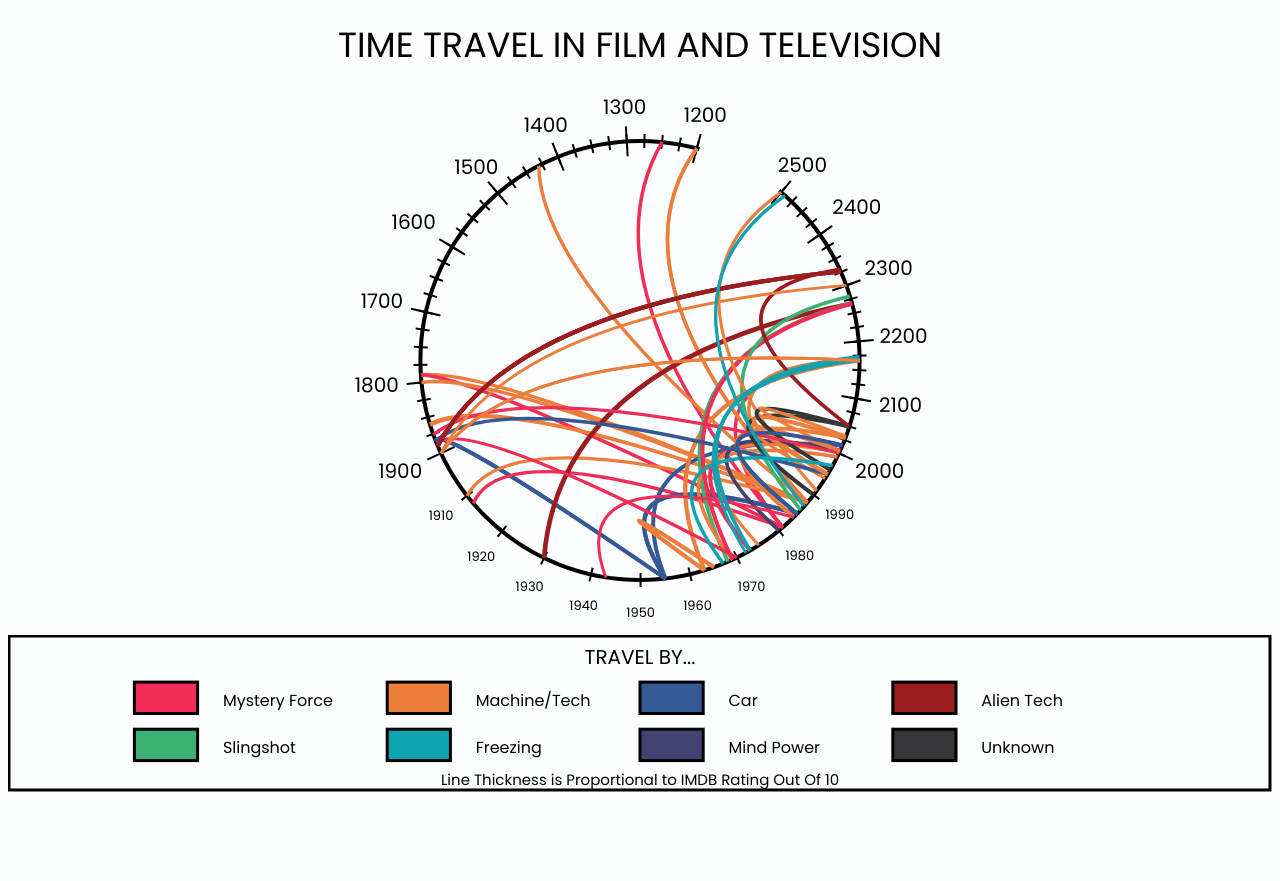
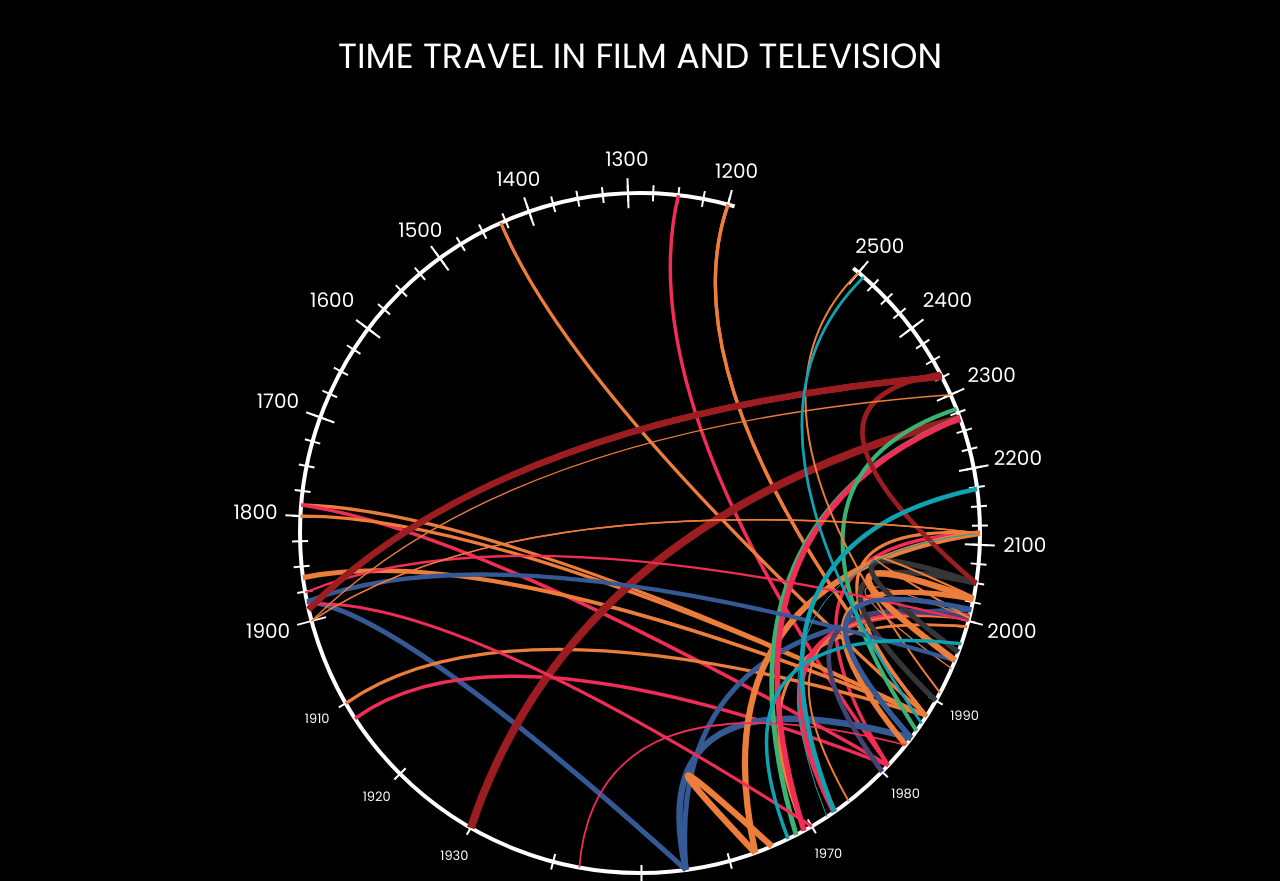
Before and after one commit to lverdi/cs3300-p1, a plain HTML site: page index.html in a window 1280 px wide. Shown: the top 881 px of the page. Before the commit the page ends 800 px from the top, so only its background shows below. Drawn offline with nearby package versions, Linux system fonts and the light colour scheme.

Commit message:
dark version, added line thickness scale

```diff
--- a/index.html
+++ b/index.html
@@ -4,11 +4,11 @@
 <link href="https://fonts.googleapis.com/css?family=Poppins" rel="stylesheet">
 <script src="https://d3js.org/d3.v4.min.js"></script>
 <style>
-body { font-family: 'Poppins'; background-color: #fcfdff;}
-#title { height: 10% }
-#content { height: 70% }
-#key { height: 20% }
-
+body { font-family: 'Poppins'; background-color: black; }
+svg text { fill: white; }
+#title { height: 100px; }
+#content { height: 850px; }
+#key { height: 200px; }
 </style>
 </head>
 <body>
@@ -16,8 +16,10 @@ body { font-family: 'Poppins'; background-color: #fcfdff;}
 <div id="content" align="center"></div>
 <div id="key" align="center"></div>
 	<script>
-		var height = document.getElementById("content").clientHeight;
-		var width = document.getElementById("content").clientWidth;
+		var height = d3.select("#content").style("height");
+		var width = d3.select("#content").style("width");
+		width = parseInt(width.substring(0, width.length - 2));
+		height = parseInt(height.substring(0, height.length - 2));
 		var centerX = width / 2;
 		var centerY = height / 2;
 		var graphRadius = height * 0.4;
@@ -30,27 +32,30 @@ body { font-family: 'Poppins'; background-color: #fcfdff;}
 			.attr("height", height)
 			.attr("width", width);
 
-		var pre1900Scale = d3.scaleLinear().domain([1200, 1899]).range([75, 204]);
-		var mainScale = d3.scaleLinear().domain([1900, 1999]).range([205, 334]);
-		var post2000Scale = d3.scaleLinear().domain([2000, 2500]).range([-25, 50]);
+		var pre1900Scale = d3.scaleLinear().domain([1200, 1899]).range([75, 194]);
+		var mainScale = d3.scaleLinear().domain([1900, 1999]).range([195, 344]);
+		var post2000Scale = d3.scaleLinear().domain([2000, 2500]).range([-15, 50]);
+		var popularityScale;
+		var popExtent;
+
+		d3.tsv("Time_Travel_Plots_TSV.txt", parseLine, function (error, data) {
+			rawData = data;
+			popExtent = d3.extent(rawData, function (d) { return d.Rating; });
+			popularityScale = d3.scaleLinear().domain(popExtent).range([1, 8]);
+			displayData(rawData);
+		});
 
 		drawTitle();
 		drawColorKey();
+		drawTicks();
 		drawTimeline();
-		drawTicks();
-
-		d3.tsv("Time_Travel_Plots_TSV.txt", parseLine, function (error, data) {
-			rawData = data;
-			displayData(rawData);
-
-		})
 
 		function drawTimeline() {
 			var timeline = svg.append("circle")
 				.attr("r", graphRadius)
 				.attr("cx", centerX)
 				.attr("cy", centerY)
-				.attr("stroke", "black")
+				.attr("stroke", "white")
 				.attr("stroke-width", 4)
 				.style("fill", "none");
 
@@ -62,7 +67,7 @@ body { font-family: 'Poppins'; background-color: #fcfdff;}
 
 			svg.append("path")
 				.attr("d", arc)
-				.attr("stroke", "#fcfdff")
+				.attr("stroke", "black")
 				.attr("stroke-width", 10)
 				.attr("transform", "translate(" + centerX + ", " + centerY + ")");
 		}
@@ -118,7 +123,7 @@ body { font-family: 'Poppins'; background-color: #fcfdff;}
 				.attr("y", plotAngleRadius(scaledYear(y), graphRadius + dist)[1])
 				.attr("text-anchor", "middle")
 				.attr("alignment-baseline", "middle")
-				.style("font-size", size);
+				.style("font-size", size)
 		}
 
 		function drawTick (y, size) {
@@ -132,7 +137,7 @@ body { font-family: 'Poppins'; background-color: #fcfdff;}
 
 			svg.append("path")
 				.attr("d", tick)
-				.attr("stroke", "black")
+				.attr("stroke", "white")
 				.attr("stroke-width", 2)
 				.attr("fill", "none");
 		}
@@ -143,13 +148,13 @@ body { font-family: 'Poppins'; background-color: #fcfdff;}
 				drawLabels(y, 20);
 			}
 			for (var y = 1200; y < 1900; y += 25) {
-				drawTick(y, 7);
+				drawTick(y, 8);
 			}
 			for (var y = 2000; y <= 2500; y += 25) {
-				drawTick(y, 7);
+				drawTick(y, 8);
 			}
 			for (var y = 1910; y <= 1990; y += 10) {
-				drawTick(y, 7);
+				drawTick(y, 8);
 				drawLabels(y, 13);
 			}
 		}
@@ -166,7 +171,7 @@ body { font-family: 'Poppins'; background-color: #fcfdff;}
 						.attr("height", .2*keyHeight)
 						.attr("width", .05*keyWidth)
 						.style("fill", colors[counter])
-						.style("stroke", "black")
+						.style("stroke", "white")
 						.style("stroke-width", lineWidth);
 					key.append("text")
 						.text(method)
@@ -183,7 +188,7 @@ body { font-family: 'Poppins'; background-color: #fcfdff;}
 						.attr("height", .2*keyHeight)
 						.attr("width", .05*keyWidth)
 						.style("fill", colors[counter])
-						.style("stroke", "black")
+						.style("stroke", "white")
 						.style("stroke-width", lineWidth);
 					key.append("text")
 						.text(method)
@@ -193,7 +198,6 @@ body { font-family: 'Poppins'; background-color: #fcfdff;}
 				}
 				counter += 1;
 			});
-
 		}
 
 		function drawColorKey() {
@@ -219,7 +223,7 @@ body { font-family: 'Poppins'; background-color: #fcfdff;}
 				.attr("height", keyHeight - lineWidth)
 				.attr("width", keyWidth - lineWidth)
 				.style("fill", "none")
-				.style("stroke", "black")
+				.style("stroke", "white")
 				.style("stroke-width", lineWidth);
 
 			key.append("text")
@@ -276,24 +280,24 @@ body { font-family: 'Poppins'; background-color: #fcfdff;}
 			var y2;
 			var path;
 			data.forEach(function (y) {
-				x1 = plotAngleRadius(scaledYear(y.From), graphRadius)[0];
-				y1 = plotAngleRadius(scaledYear(y.From), graphRadius)[1];
-				x2 = plotAngleRadius(scaledYear(y.To), graphRadius)[0];
-				y2 = plotAngleRadius(scaledYear(y.To), graphRadius)[1];
-				if (x1 == 0 || y1 == 0 || x2 == 0 || y2 == 0) { return }
+				x1 = plotYear(y.From)[0];
+				y1 = plotYear(y.From)[1];
+				x2 = plotYear(y.To)[0];
+				y2 = plotYear(y.To)[1];
+				if (x1 == 0 || y1 == 0 || x2 == 0 || y2 == 0) { console.log("error"); return; }
 				else {
 					path = d3.path();
 					path.moveTo(x1,y1);
 					path.quadraticCurveTo((x1+x2)/2.5,(y1+y2)/2.5,x2,y2);
 					data = [[x1, y1], [x2, y2]];
-					console.log
+					console.log(y.Rating);
 					path = svg.append("path")
 						.attr("d", path.toString())
 						.style("stroke", colors[y.Color])
 						.style("fill", "none")
-						.attr("stroke-width", y.Rating/2);
+						.attr("stroke-width", popularityScale(y.Rating));
 				}
-			})
+			});
 		}
 
 	</script>
```
